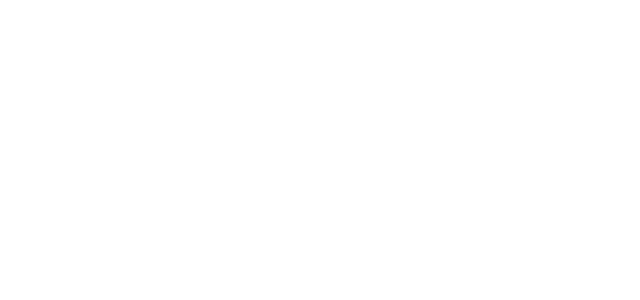
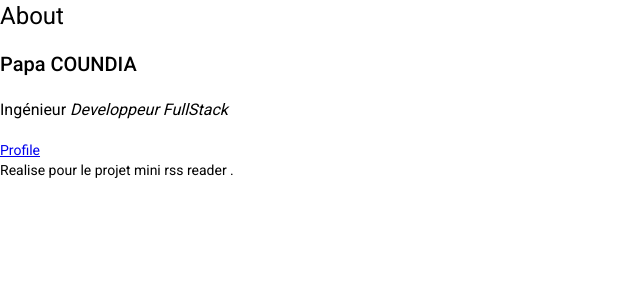
Before and after one commit to coundia/mini-rss-reader, an Angular app: page /about in a window 1280 px wide. Before the commit this address led to /. Shown: the top 300 px of the page, without its empty margins (0-640 px from the left). Built offline with nearby package versions, Linux system fonts and the light colour scheme.

Commit message:
add about

```diff
--- /dev/null
+++ b/src/app/about/about.component.html
@@ -0,0 +1,7 @@
+<h1>About</h1>
+<h2>Papa COUNDIA</h2>
+<h3>Ingénieur <em> Developpeur FullStack</em>  </h3>
+<a href="coundia.github.io">Profile </a>
+<p>
+  Realise pour le projet mini rss reader .
+</p>
--- /dev/null
+++ b/src/app/about/about.component.ts
@@ -0,0 +1,15 @@
+import { Component, OnInit } from '@angular/core';
+
+@Component({
+  selector: 'app-about',
+  templateUrl: './about.component.html',
+  styleUrls: ['./about.component.scss']
+})
+export class AboutComponent implements OnInit {
+
+  constructor() { }
+
+  ngOnInit(): void {
+  }
+
+}
--- a/src/app/app-routing.module.ts
+++ b/src/app/app-routing.module.ts
@@ -3,10 +3,12 @@
 import {RouterModule, Routes} from '@angular/router';
 import {ItemListComponent} from "./flux-rss/item-list/item-list.component";
 import {ItemComponent} from "./flux-rss/item/item.component";
+import {AboutComponent} from "./about/about.component";
 
 const routes: Routes = [
    {path: '',component: ItemListComponent},
-   {path: 'item',component: ItemComponent}
+   {path: 'item',component: ItemListComponent},
+   {path: 'about',component: AboutComponent}
   ]
 
 @NgModule({
--- a/src/app/app.module.ts
+++ b/src/app/app.module.ts
@@ -6,10 +6,12 @@
 import {HttpClientModule} from "@angular/common/http";
 import { BrowserAnimationsModule } from '@angular/platform-browser/animations';
 import {FluxRssModule} from "./flux-rss/flux-rss.module";
+import { AboutComponent } from './about/about.component';
 
 @NgModule({
   declarations: [
-    AppComponent
+    AppComponent,
+    AboutComponent
   ],
     imports: [
         BrowserModule,
```
Also changed, not shown: server.js (+1 -6 lines), src/app/about/about.component.scss (added), 1 other file (tests, documents, lock files or other folders).
